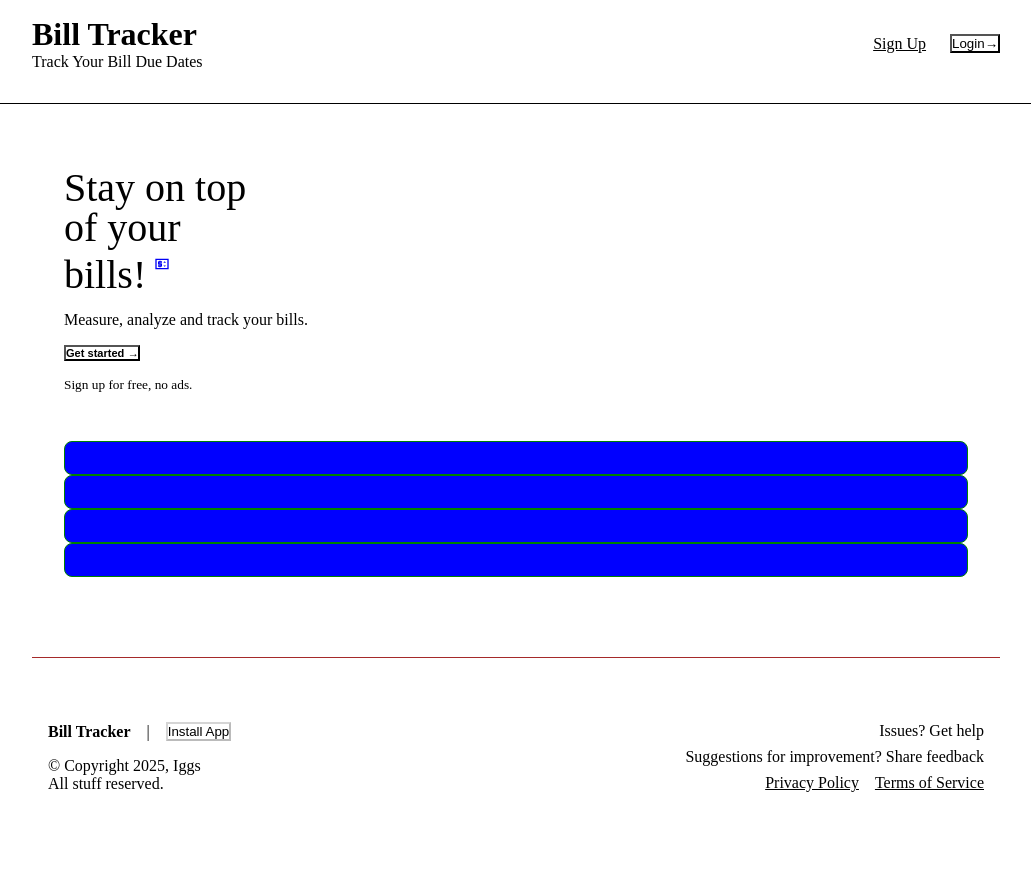
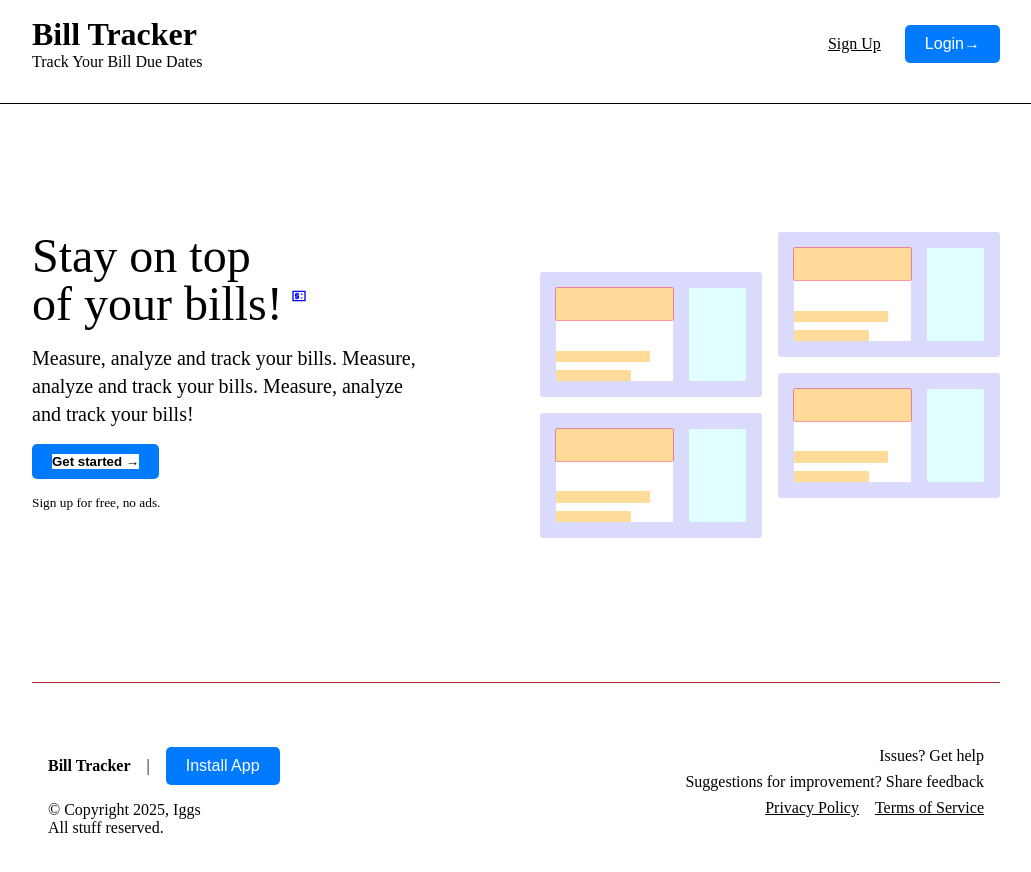
Before and after one commit to Dmitriy36/bill-tracker, a Next.js app: page / in a window 1280 px wide. Shown: the top 872 px of the page, without its empty margins (124-1155 px from the left). Built offline with nearby package versions, Linux system fonts and the light colour scheme.

Commit message:
starting #33

```diff
--- a/app/globals.css
+++ b/app/globals.css
@@ -7,20 +7,39 @@
 }
 
 button {
+  background-color: #007bff; /* A pleasant blue */
+  color: white; /* White text for contrast */
+  padding: 10px 20px; /* Vertical and horizontal padding */
+  border: none; /* Remove default border */
+  border-radius: 5px; /* Slightly rounded corners */
+  cursor: pointer; /* Indicate it's clickable */
+  font-size: 16px; /* Readable font size */
+  text-align: center; /* Center text within the button */
+  text-decoration: none; /* Remove underline for anchor-styled buttons */
+  display: inline-block; /* Allows padding and width to be applied correctly */
+  transition: background-color 0.3s ease; /* Smooth hover effect */
   width: fit-content;
 }
 
-.card {
-  background-color: blue;
-  color: var(--color-primary);
-  padding: 1rem;
-  border-radius: 0.5rem;
-  border: 1px solid green;
+button:hover {
+  background-color: #0056b3; /* Darker blue on hover */
 }
 
-/* p {
-  color: blue;
-} */
+.text-medium {
+  font-size: 1.25rem;
+  line-height: 1.75rem;
+}
+
+.card {
+  background-color: rgba(181, 181, 250, 0.496);
+  padding: 1rem;
+  border-radius: 0.25rem;
+}
+
+p {
+  display: block;
+  width: fit-content;
+}
 
 /* body header */
 body {
@@ -135,9 +154,35 @@ main {
 .card-header,
 .card-description-large,
 .card-description-small {
-  border-radius: 3px;
+  border-radius: 1px;
   background: orange;
   opacity: 0.4;
+}
+
+.card-header {
+  padding: 1rem 0;
+  outline: 1px solid red;
+}
+
+.card-description-large {
+  width: 80%;
+  padding: 0.35rem 0;
+}
+
+.card-description-small {
+  width: 64%;
+  padding: 0.35rem 0;
+}
+
+.card-blank {
+  flex: 1;
+}
+
+.card-square {
+  background: lightcyan;
+  border-radius: 2px;
+  padding: 2rem 0;
+  width: 30%;
 }
 
 /* dashboard page */
@@ -204,9 +249,28 @@ main {
   main {
     gap: 3rem;
   }
+
+  .hero-section {
+    padding: 3rem;
+  }
+
+  .header-text {
+    font-size: 3rem;
+    line-height: 3rem;
+  }
+
+  .hero-section > div:first-of-type p {
+    max-width: 400px;
+  }
 }
 
 @media (min-width: 768px) {
+  .hero-section {
+    padding: 6rem 0;
+    grid-template-columns: repeat(2, minmax(0, 1fr));
+    gap: 3rem;
+  }
+
   .footer-content {
     flex-direction: row;
   }
--- a/components/Hero.jsx
+++ b/components/Hero.jsx
@@ -1,3 +1,4 @@
+import Link from "next/link";
 export default function Hero() {
   return (
     <div className="hero-section">
@@ -5,8 +6,7 @@ export default function Hero() {
       <div>
         <p className="header-text">
           Stay on top <br />
-          of your <br />
-          bills!
+          of your bills!
           <svg
             xmlns="http://www.w3.org/2000/svg"
             height="24px"
@@ -17,20 +17,25 @@ export default function Hero() {
             <path d="M80-160v-640h800v640H80Zm80-80h640v-480H160v480Zm0 0v-480 480Zm160-40h80v-40h40q17 0 28.5-11.5T480-360v-120q0-17-11.5-28.5T440-520H320v-40h160v-80h-80v-40h-80v40h-40q-17 0-28.5 11.5T240-600v120q0 17 11.5 28.5T280-440h120v40H240v80h80v40Zm320-30 80-80H560l80 80Zm-80-250h160l-80-80-80 80Z" />
           </svg>
         </p>
-        <p className="text-medium">Measure, analyze and track your bills.</p>
-        <button>
-          <h5>Get started &rarr;</h5>
-        </button>
+        <p className="text-medium">
+          Measure, analyze and track your bills. Measure, analyze and track your
+          bills. Measure, analyze and track your bills!
+        </p>
+        <Link href={"/dashboard"}>
+          <button>
+            <h5>Get started &rarr;</h5>
+          </button>
+        </Link>
         <small>Sign up for free, no ads.</small>
       </div>
 
-      {/* and this div is for the visual display */}
-      <div classname="hero-display">
+      {/* is for the visual display */}
+      <div className="hero-display">
         {/* column 1 */}
         <div>
           <div className="card">
             <div>
-              <div className="card-reader"></div>
+              <div className="card-header"></div>
               <div className="card-blank"></div>
               <div className="card-description-large" />
               <div className="card-description-small" />
@@ -39,7 +44,7 @@ export default function Hero() {
           </div>
           <div className="card">
             <div>
-              <div className="card-reader"></div>
+              <div className="card-header"></div>
               <div className="card-blank"></div>
               <div className="card-description-large" />
               <div className="card-description-small" />
@@ -52,7 +57,7 @@ export default function Hero() {
         <div>
           <div className="card">
             <div>
-              <div className="card-reader"></div>
+              <div className="card-header"></div>
               <div className="card-blank"></div>
               <div className="card-description-large" />
               <div className="card-description-small" />
@@ -61,7 +66,7 @@ export default function Hero() {
           </div>
           <div className="card">
             <div>
-              <div className="card-reader"></div>
+              <div className="card-header"></div>
               <div className="card-blank"></div>
               <div className="card-description-large" />
               <div className="card-description-small" />
```
